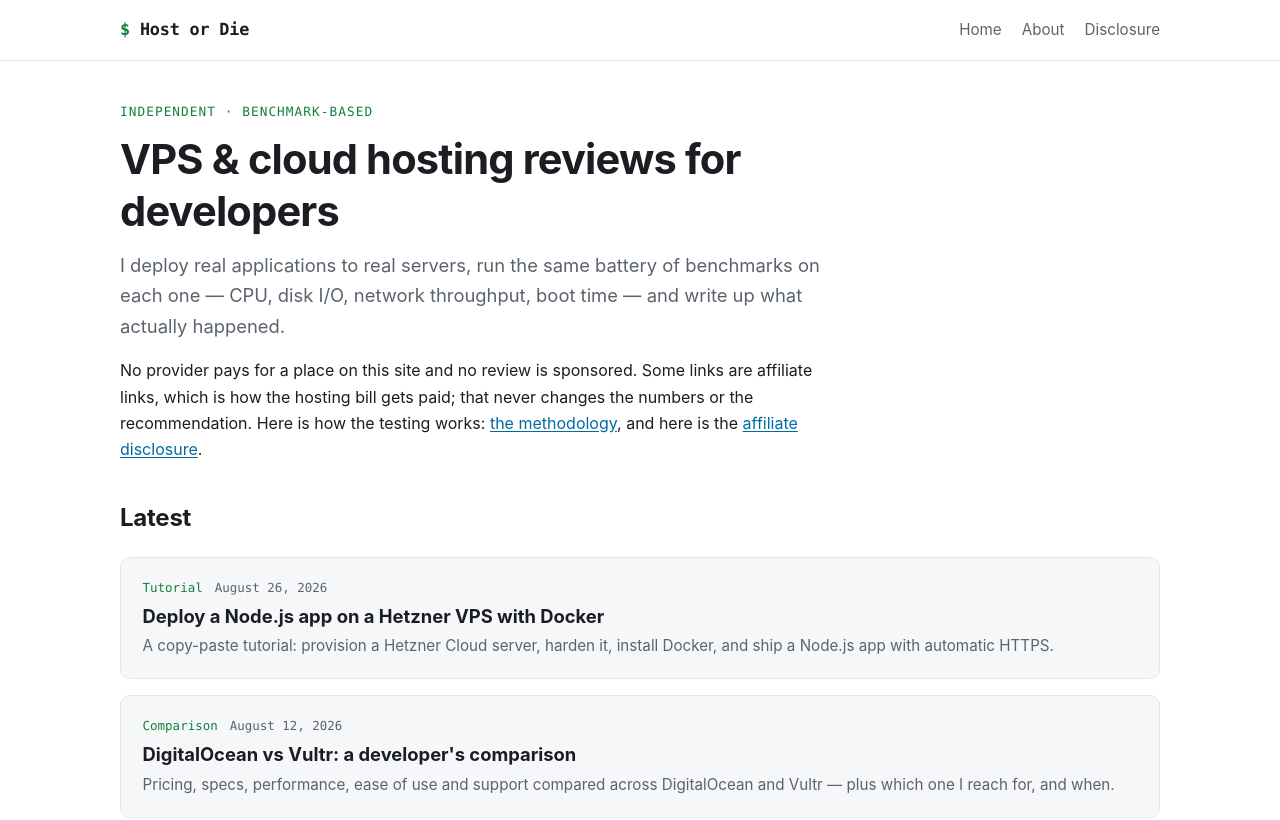
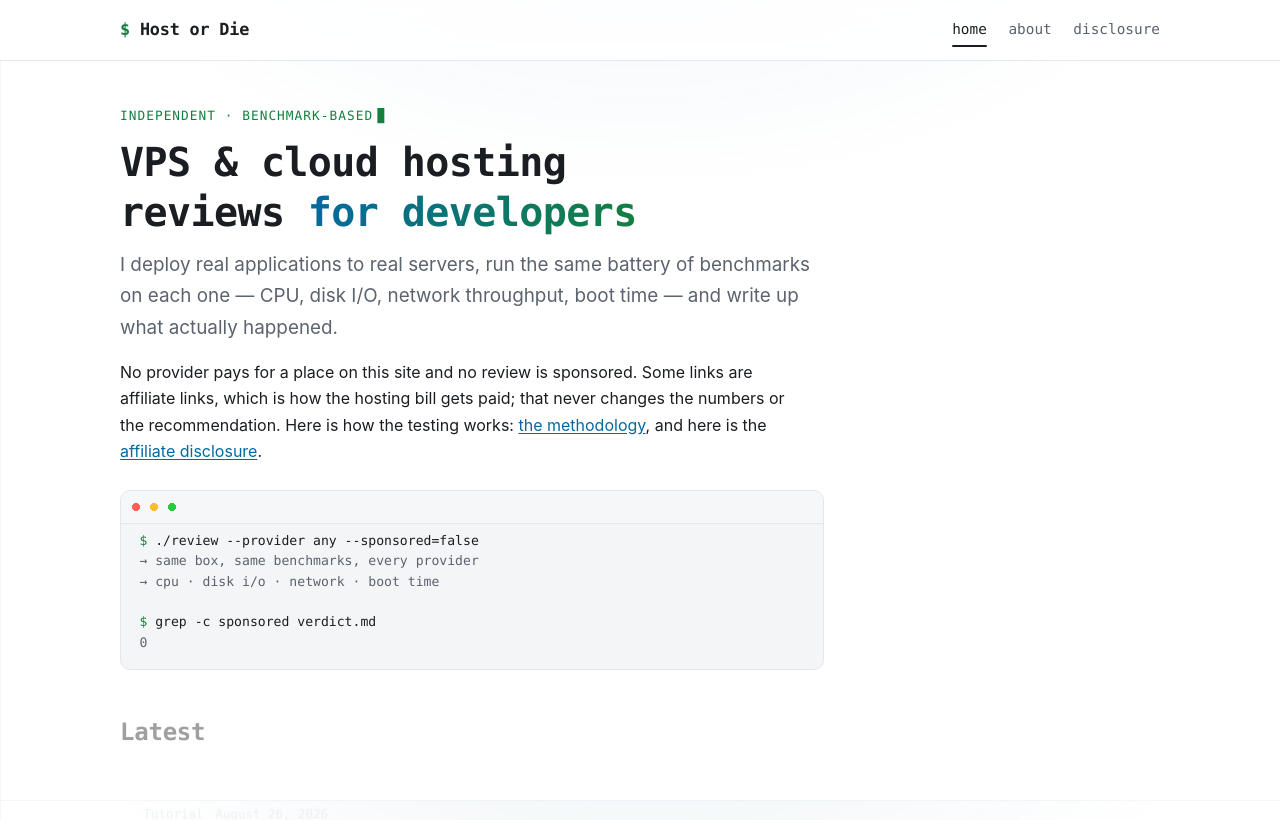
Before and after one commit to KAKAURIDZE-GIGI/affirmation, a Next.js app: page / in a window 1280 px wide. Shown: the top 820 px of the page. Built offline with nearby package versions, Linux system fonts and the light colour scheme; no server answers.

Commit message:
Updated ui

```diff
--- a/app/globals.css
+++ b/app/globals.css
@@ -1,23 +1,33 @@
 /* ---------------------------------------------------------------------------
    Host or Die — global styles
    Plain CSS, no framework. Dark-first with a light-mode override.
+   Animations are CSS-only and gated behind prefers-reduced-motion.
    --------------------------------------------------------------------------- */
 
 :root {
   --bg: #0b0d10;
   --bg-elev: #14171c;
+  --bg-elev-2: #191d24;
   --bg-code: #0f1216;
   --border: #232830;
+  --border-strong: #313742;
   --text: #e6e8eb;
   --text-dim: #9aa4b2;
   --link: #7dd3fc;
   --link-strong: #38bdf8;
   --term: #4ade80;
   --btn-fg: #06131c;
+  --glow: color-mix(in srgb, var(--link-strong) 13%, transparent);
+  --grid-line: color-mix(in srgb, var(--text) 4%, transparent);
+  --shadow: 0 10px 34px -14px rgba(0, 0, 0, 0.55);
 
   --maxw: 1080px;
   --prose: 44rem;
   --radius: 10px;
+  --radius-lg: 14px;
+
+  --ease: cubic-bezier(0.2, 0.65, 0.2, 1);
+  --dur: 0.55s;
 
   --mono: ui-monospace, SFMono-Regular, "SF Mono", Menlo, Consolas,
     "Liberation Mono", monospace;
@@ -29,14 +39,19 @@
   :root {
     --bg: #ffffff;
     --bg-elev: #f6f7f9;
+    --bg-elev-2: #eef0f3;
     --bg-code: #f4f5f7;
     --border: #e4e7ec;
+    --border-strong: #d3d8df;
     --text: #1a1d21;
     --text-dim: #5b636e;
     --link: #0369a1;
     --link-strong: #075985;
     --term: #15803d;
     --btn-fg: #f8fafc;
+    --glow: color-mix(in srgb, var(--link-strong) 8%, transparent);
+    --grid-line: color-mix(in srgb, var(--text) 3.5%, transparent);
+    --shadow: 0 10px 30px -16px rgba(15, 23, 42, 0.28);
   }
 }
 
@@ -46,17 +61,34 @@
 
 html {
   -webkit-text-size-adjust: 100%;
+  scroll-padding-top: 5rem;
 }
 
 body {
   margin: 0;
-  background: var(--bg);
+  min-height: 100dvh;
+  background-color: var(--bg);
+  background-image:
+    radial-gradient(55rem 34rem at 50% -12rem, var(--glow), transparent 70%),
+    linear-gradient(var(--grid-line) 1px, transparent 1px),
+    linear-gradient(90deg, var(--grid-line) 1px, transparent 1px);
+  background-size: 100% 100%, 44px 44px, 44px 44px;
+  background-position: center top;
+  background-repeat: no-repeat, repeat, repeat;
+  background-attachment: fixed;
   color: var(--text);
   font-family: var(--sans);
   font-size: 16px;
   line-height: 1.65;
   -webkit-font-smoothing: antialiased;
   text-rendering: optimizeLegibility;
+}
+
+img,
+svg,
+video {
+  max-width: 100%;
+  height: auto;
 }
 
 .container {
@@ -66,44 +98,75 @@ body {
 }
 
 main.container {
-  padding-top: 2.5rem;
-  padding-bottom: 4rem;
+  padding-top: 2.75rem;
+  padding-bottom: 4.5rem;
 }
 
 a {
   color: var(--link);
   text-underline-offset: 2px;
+  transition: color 0.18s var(--ease);
 }
 a:hover {
   color: var(--link-strong);
+}
+
+:focus-visible {
+  outline: 2px solid var(--link-strong);
+  outline-offset: 2px;
+  border-radius: 4px;
+}
+
+::selection {
+  background: color-mix(in srgb, var(--term) 26%, transparent);
+  color: var(--text);
 }
 
 h1,
 h2,
 h3,
 h4 {
-  line-height: 1.25;
+  font-family: var(--mono);
+  line-height: 1.24;
   font-weight: 700;
   margin: 2rem 0 0.75rem;
+  text-wrap: balance;
 }
 h1 {
-  font-size: clamp(1.9rem, 1.4rem + 2.2vw, 2.6rem);
+  font-size: clamp(1.8rem, 1.25rem + 2.4vw, 2.5rem);
   margin-top: 0;
-  letter-spacing: -0.02em;
+  letter-spacing: -0.015em;
 }
 h2 {
-  font-size: 1.5rem;
+  font-size: clamp(1.3rem, 1.12rem + 0.8vw, 1.5rem);
   letter-spacing: -0.01em;
   padding-top: 0.5rem;
+  scroll-margin-top: 5rem;
 }
 h3 {
-  font-size: 1.2rem;
+  font-size: 1.15rem;
+  scroll-margin-top: 5rem;
+}
+
+/* Article headings echo their Markdown source — a familiar cue for devs. */
+.prose > h2::before {
+  content: "## " / "";
+  color: var(--text-dim);
+  font-weight: 400;
+}
+.prose > h3::before {
+  content: "### " / "";
+  color: var(--text-dim);
+  font-weight: 400;
 }
 
 p,
 ul,
 ol {
   margin: 0 0 1rem;
+}
+p {
+  text-wrap: pretty;
 }
 
 hr {
@@ -112,7 +175,7 @@ hr {
   margin: 2.5rem 0;
 }
 
-/* ---- Skip link ---------------------------------------------------------- */
+/* ---- Skip link ------------------------------------------------------------ */
 
 .skip-link {
   position: absolute;
@@ -129,14 +192,17 @@ hr {
   left: 0;
 }
 
-/* ---- Header ----------------------------------------------------------- */
+/* ---- Header ------------------------------------------------------------- */
 
 .site-header {
-  border-bottom: 1px solid var(--border);
-  background: var(--bg);
   position: sticky;
   top: 0;
   z-index: 20;
+  border-bottom: 1px solid var(--border);
+  background: var(--bg);
+  background: color-mix(in srgb, var(--bg) 82%, transparent);
+  -webkit-backdrop-filter: saturate(1.4) blur(10px);
+  backdrop-filter: saturate(1.4) blur(10px);
 }
 .site-header .container {
   display: flex;
@@ -146,30 +212,62 @@ hr {
   min-height: 60px;
 }
 .brand {
+  display: inline-flex;
+  align-items: baseline;
   font-family: var(--mono);
   font-weight: 700;
   font-size: 1.05rem;
   color: var(--text);
   text-decoration: none;
   letter-spacing: -0.01em;
+  white-space: nowrap;
+  transition: opacity 0.18s var(--ease);
+}
+.brand:hover {
+  color: var(--text);
+  opacity: 0.75;
 }
 .brand .prompt {
   color: var(--term);
 }
 .site-nav {
   display: flex;
-  gap: 1.25rem;
-  font-size: 0.95rem;
+  gap: 1.35rem;
+  font-family: var(--mono);
+  font-size: 0.9rem;
+  text-transform: lowercase;
 }
 .site-nav a {
+  position: relative;
   color: var(--text-dim);
   text-decoration: none;
+  padding: 0.35rem 0;
+}
+.site-nav a::after {
+  content: "";
+  position: absolute;
+  left: 0;
+  right: 0;
+  bottom: 0;
+  height: 2px;
+  border-radius: 2px;
+  background: currentColor;
+  transform: scaleX(0);
+  transform-origin: left;
+  transition: transform 0.25s var(--ease);
 }
 .site-nav a:hover {
   color: var(--text);
 }
+.site-nav a:hover::after,
+.site-nav a[aria-current="page"]::after {
+  transform: scaleX(1);
+}
+.site-nav a[aria-current="page"] {
+  color: var(--text);
+}
 
-/* ---- Footer ----------------------------------------------------------- */
+/* ---- Footer ---------------------------------------------------------------- */
 
 .site-footer {
   border-top: 1px solid var(--border);
@@ -196,13 +294,17 @@ hr {
   gap: 1.25rem;
 }
 
-/* ---- Hero / homepage ------------------------------------------------- */
+/* ---- Hero / homepage --------------------------------------------------- */
 
 .hero {
   max-width: var(--prose);
 }
+.hero pre {
+  margin-top: 1.6rem;
+  font-size: 0.82rem;
+}
 .hero .lead {
-  font-size: 1.15rem;
+  font-size: clamp(1.05rem, 1rem + 0.5vw, 1.18rem);
   color: var(--text-dim);
 }
 .eyebrow {
@@ -213,8 +315,27 @@ hr {
   color: var(--term);
   margin: 0 0 0.75rem;
 }
+.eyebrow::after {
+  content: "\2589";
+  margin-left: 0.35em;
+  animation: hod-blink 1.1s steps(1, end) infinite;
+}
+.accent-text {
+  color: var(--link-strong);
+}
+@supports (
+  (-webkit-background-clip: text) or (background-clip: text)
+) {
+  .accent-text {
+    background: linear-gradient(115deg, var(--link), var(--term));
+    -webkit-background-clip: text;
+    background-clip: text;
+    -webkit-text-fill-color: transparent;
+    color: transparent;
+  }
+}
 
-/* ---- Post list ------------------------------------------------------- */
+/* ---- Post list ---------------------------------------------------------- */
 
 .post-list {
   list-style: none;
@@ -224,14 +345,19 @@ hr {
   gap: 1rem;
 }
 .post-card {
+  position: relative;
   border: 1px solid var(--border);
-  border-radius: var(--radius);
-  padding: 1.25rem 1.35rem;
+  border-radius: var(--radius-lg);
+  padding: 1.3rem 1.4rem;
   background: var(--bg-elev);
-  transition: border-color 0.15s ease;
+  transition: transform 0.25s var(--ease), border-color 0.25s var(--ease),
+    box-shadow 0.25s var(--ease), background 0.25s var(--ease);
 }
 .post-card:hover {
+  transform: translateY(-3px);
   border-color: var(--link-strong);
+  background: var(--bg-elev-2);
+  box-shadow: var(--shadow);
 }
 .post-card .meta {
   font-family: var(--mono);
@@ -239,7 +365,7 @@ hr {
   color: var(--text-dim);
   display: flex;
   gap: 0.75rem;
-  margin-bottom: 0.4rem;
+  margin-bottom: 0.45rem;
 }
 .post-card .badge {
   color: var(--term);
@@ -252,8 +378,17 @@ hr {
   color: var(--text);
   text-decoration: none;
 }
-.post-card h3 a:hover {
+.post-card h3 a::after {
+  content: " \2192" / "";
+  display: inline-block;
   color: var(--link);
+  transition: transform 0.25s var(--ease);
+}
+.post-card:hover h3 a {
+  color: var(--link);
+}
+.post-card:hover h3 a::after {
+  transform: translateX(4px);
 }
 .post-card p {
   margin: 0;
@@ -261,13 +396,13 @@ hr {
   font-size: 0.95rem;
 }
 
-/* ---- Signup form -------------------------------------------------------- */
+/* ---- Signup form --------------------------------------------------------- */
 
 .signup {
-  margin: 2.5rem 0 0;
+  margin: 2.75rem 0 0;
   border: 1px solid var(--border);
-  border-radius: var(--radius);
-  padding: 1.5rem;
+  border-radius: var(--radius-lg);
+  padding: 1.6rem;
   background: var(--bg-elev);
   max-width: var(--prose);
 }
@@ -283,44 +418,58 @@ hr {
 }
 .signup input[type="email"] {
   flex: 1 1 16rem;
-  padding: 0.6rem 0.75rem;
-  border-radius: 8px;
-  border: 1px solid var(--border);
+  min-width: 0;
+  padding: 0.7rem 0.8rem;
+  border-radius: 9px;
+  border: 1px solid var(--border-strong);
   background: var(--bg);
   color: var(--text);
+  font: inherit;
   font-size: 0.95rem;
+  transition: border-color 0.18s var(--ease), box-shadow 0.18s var(--ease);
+}
+.signup input[type="email"]::placeholder {
+  color: var(--text-dim);
 }
 .signup input[type="email"]:focus {
-  outline: 2px solid var(--link-strong);
-  outline-offset: 1px;
+  outline: none;
+  border-color: var(--link-strong);
+  box-shadow: 0 0 0 3px color-mix(in srgb, var(--link-strong) 25%, transparent);
 }
 .signup-note {
-  margin: 0.75rem 0 0;
+  margin: 0.8rem 0 0;
   font-size: 0.82rem;
   color: var(--text-dim);
 }
 
-/* ---- Buttons --------------------------------------------------------- */
+/* ---- Buttons ---------------------------------------------------------- */
 
 .btn {
   display: inline-block;
   background: var(--link-strong);
   color: var(--btn-fg);
-  padding: 0.6rem 1.05rem;
-  border-radius: 8px;
+  padding: 0.7rem 1.15rem;
+  border-radius: 9px;
   border: 0;
   font: inherit;
   font-weight: 600;
   font-size: 0.95rem;
+  line-height: 1.2;
   text-decoration: none;
   cursor: pointer;
+  transition: transform 0.18s var(--ease), box-shadow 0.18s var(--ease),
+    opacity 0.18s var(--ease);
 }
 .btn:hover {
   color: var(--btn-fg);
-  opacity: 0.9;
+  transform: translateY(-1px);
+  box-shadow: 0 8px 22px -10px var(--link-strong);
+}
+.btn:active {
+  transform: translateY(0);
 }
 
-/* ---- Prose (article body) ----------------------------------------------- */
+/* ---- Prose (article body) --------------------------------------------- */
 
 .prose {
   max-width: var(--prose);
@@ -338,11 +487,22 @@ hr {
 .prose strong {
   color: var(--text);
 }
+.prose a {
+  text-decoration: underline;
+  text-decoration-color: color-mix(in srgb, currentColor 45%, transparent);
+}
+.prose a:hover {
+  text-decoration-color: currentColor;
+}
 .article-meta {
   font-family: var(--mono);
   font-size: 0.82rem;
   color: var(--text-dim);
   margin: 0 0 1.5rem;
+}
+.article-meta::before {
+  content: "// " / "";
+  opacity: 0.7;
 }
 
 /* ---- Code ----------------------------------------------------------- */
@@ -356,26 +516,53 @@ code {
   padding: 0.1em 0.38em;
 }
 pre {
-  background: var(--bg-code);
+  position: relative;
+  max-width: 100%;
   border: 1px solid var(--border);
   border-radius: var(--radius);
-  padding: 1rem 1.15rem;
+  padding: 2.5rem 1.15rem 1rem;
   overflow-x: auto;
+  -webkit-overflow-scrolling: touch;
   font-size: 0.86rem;
   line-height: 1.55;
+  tab-size: 2;
   margin: 0 0 1.25rem;
+  /* Terminal-window chrome drawn as backgrounds so it stays pinned to the
+     visible box even when a long line scrolls horizontally. */
+  background-color: var(--bg-code);
+  background-image:
+    radial-gradient(circle 4px at 15px 16px, #ff5f56 96%, transparent),
+    radial-gradient(circle 4px at 33px 16px, #ffbd2e 96%, transparent),
+    radial-gradient(circle 4px at 51px 16px, #27c93f 96%, transparent),
+    linear-gradient(var(--border) 0 0),
+    linear-gradient(var(--bg-elev) 0 0);
+  background-repeat: no-repeat;
+  background-size: auto, auto, auto, 100% 1px, 100% 32px;
+  background-position: 0 0, 0 0, 0 0, 0 32px, 0 0;
 }
 pre code {
+  display: block;
   background: none;
   border: 0;
   padding: 0;
   font-size: inherit;
+}
+.c-prompt {
+  color: var(--term);
+}
+.c-out {
+  color: var(--text-dim);
+}
+.c-comment {
+  color: color-mix(in srgb, var(--text-dim) 80%, transparent);
+  font-style: italic;
 }
 
 /* ---- Tables ------------------------------------------------------------- */
 
 .table-wrap {
   overflow-x: auto;
+  -webkit-overflow-scrolling: touch;
   border: 1px solid var(--border);
   border-radius: var(--radius);
   margin: 0 0 1.5rem;
@@ -388,7 +575,7 @@ table {
 th,
 td {
   text-align: left;
-  padding: 0.6rem 0.85rem;
+  padding: 0.65rem 0.9rem;
   border-bottom: 1px solid var(--border);
   vertical-align: top;
 }
@@ -397,12 +584,19 @@ thead th {
   font-family: var(--mono);
   font-size: 0.8rem;
   letter-spacing: 0.02em;
+  white-space: nowrap;
+}
+tbody tr {
+  transition: background 0.15s var(--ease);
+}
+tbody tr:hover {
+  background: var(--bg-elev);
 }
 tbody tr:last-child td {
   border-bottom: 0;
 }
 
-/* ---- Callout / disclosure box ---------------------------------------- */
+/* ---- Callout / disclosure box -------------------------------------------- */
 
 .callout {
   border: 1px solid var(--border);
@@ -429,12 +623,12 @@ tbody tr:last-child td {
   margin-bottom: 0.4rem;
 }
 
-/* ---- Utilities ----------------------------------------------------------- */
+/* ---- Layout helpers ----------------------------------------------------- */
 
 .verdict {
   border: 1px solid var(--border);
-  border-radius: var(--radius);
-  padding: 1.15rem 1.35rem;
+  border-radius: var(--radius-lg);
+  padding: 1.2rem 1.4rem;
   background: var(--bg-elev);
   margin: 0 0 1.75rem;
 }
@@ -443,13 +637,17 @@ tbody tr:last-child td {
   margin-top: 0;
 }
 .back-link {
+  display: inline-block;
   font-family: var(--mono);
   font-size: 0.85rem;
   color: var(--text-dim);
   text-decoration: none;
+  margin-bottom: 0.5rem;
+  transition: transform 0.2s var(--ease), color 0.18s var(--ease);
 }
 .back-link:hover {
   color: var(--text);
+  transform: translateX(-3px);
 }
 .two-col {
   display: grid;
@@ -474,3 +672,132 @@ tbody tr:last-child td {
 .pros-cons ul {
   margin: 0;
 }
+
+/* ---- Mobile ------------------------------------------------------------- */
+
+@media (max-width: 640px) {
+  main.container {
+    padding-top: 1.75rem;
+    padding-bottom: 3rem;
+  }
+  .container {
+    padding-inline: 1.1rem;
+  }
+  h1 {
+    margin-bottom: 0.6rem;
+  }
+  .signup {
+    padding: 1.25rem;
+  }
+  .signup input[type="email"],
+  .btn {
+    flex: 1 1 100%;
+    text-align: center;
+  }
+  pre {
+    font-size: 0.8rem;
+    padding: 2.4rem 1rem 0.9rem;
+  }
+  .post-card {
+    padding: 1.15rem 1.2rem;
+  }
+}
+
+@media (max-width: 460px) {
+  .site-header .container {
+    min-height: 54px;
+  }
+  .brand {
+    font-size: 0.95rem;
+  }
+  .brand .prompt {
+    display: none;
+  }
+  .site-nav {
+    gap: 0.95rem;
+    font-size: 0.85rem;
+  }
+}
+
+/* ---- Motion ----------------------------------------------------------- */
+
+@media (prefers-reduced-motion: no-preference) {
+  html {
+    scroll-behavior: smooth;
+  }
+
+  @keyframes hod-rise {
+    from {
+      opacity: 0;
+      transform: translateY(14px);
+    }
+    to {
+      opacity: 1;
+      transform: none;
+    }
+  }
+
+  @keyframes hod-blink {
+    0%,
+    45% {
+      opacity: 1;
+    }
+    50%,
+    95% {
+      opacity: 0;
+    }
+    100% {
+      opacity: 1;
+    }
+  }
+
+  /* Above-the-fold: animate once on load, with a small stagger. */
+  .hero > *,
+  .prose > h1,
+  .prose > .article-meta,
+  main > section:first-of-type {
+    animation: hod-rise var(--dur) var(--ease) both;
+  }
+  .hero > :nth-child(1) {
+    animation-delay: 0.03s;
+  }
+  .hero > :nth-child(2) {
+    animation-delay: 0.09s;
+  }
+  .hero > :nth-child(3) {
+    animation-delay: 0.15s;
+  }
+  .hero > :nth-child(4) {
+    animation-delay: 0.21s;
+  }
+
+  /* Below-the-fold: reveal on scroll. Only where the browser supports
+     scroll-driven animations — elsewhere the content is simply static. */
+  @supports (animation-timeline: view()) {
+    .post-card,
+    main > section:not(:first-of-type),
+    .prose > h2,
+    .prose > pre,
+    .prose > .table-wrap,
+    .prose > .two-col,
+    .prose > .verdict,
+    .prose > .callout,
+    .prose > .signup {
+      opacity: 0;
+      animation: hod-rise linear both;
+      animation-timeline: view();
+      animation-range: entry 0% cover 22%;
+    }
+  }
+}
+
+@media (prefers-reduced-motion: reduce) {
+  *,
+  *::before,
+  *::after {
+    animation-duration: 0.001ms !important;
+    animation-iteration-count: 1 !important;
+    transition-duration: 0.001ms !important;
+    scroll-behavior: auto !important;
+  }
+}
--- a/app/page.tsx
+++ b/app/page.tsx
@@ -14,7 +14,10 @@ export default function HomePage() {
     <>
       <section className="hero">
         <p className="eyebrow">Independent · benchmark-based</p>
-        <h1>VPS &amp; cloud hosting reviews for developers</h1>
+        <h1>
+          VPS &amp; cloud hosting reviews{" "}
+          <span className="accent-text">for developers</span>
+        </h1>
         <p className="lead">
           I deploy real applications to real servers, run the same battery of
           benchmarks on each one — CPU, disk I/O, network throughput, boot time
@@ -28,6 +31,23 @@ export default function HomePage() {
           <Link href="/about/">the methodology</Link>, and here is the{" "}
           <Link href="/disclosure/">affiliate disclosure</Link>.
         </p>
+        <pre aria-hidden="true">
+          <code>
+            <span className="c-prompt">$</span> ./review --provider any
+            --sponsored=false{"\n"}
+            <span className="c-out">
+              → same box, same benchmarks, every provider
+            </span>
+            {"\n"}
+            <span className="c-out">
+              → cpu · disk i/o · network · boot time
+            </span>
+            {"\n\n"}
+            <span className="c-prompt">$</span> grep -c sponsored verdict.md
+            {"\n"}
+            <span className="c-out">0</span>
+          </code>
+        </pre>
       </section>
 
       <section aria-labelledby="latest">
--- a/components/Header.tsx
+++ b/components/Header.tsx
@@ -1,19 +1,18 @@
 import Link from "next/link";
 import { siteConfig } from "@/lib/site";
+import NavLinks from "./NavLinks";
 
 export default function Header() {
   return (
     <header className="site-header">
       <div className="container">
         <Link href="/" className="brand">
-          <span className="prompt">$&nbsp;</span>
+          <span className="prompt" aria-hidden="true">
+            $&nbsp;
+          </span>
           {siteConfig.name}
         </Link>
-        <nav className="site-nav" aria-label="Primary">
-          <Link href="/">Home</Link>
-          <Link href="/about/">About</Link>
-          <Link href="/disclosure/">Disclosure</Link>
-        </nav>
+        <NavLinks />
       </div>
     </header>
   );
--- /dev/null
+++ b/components/NavLinks.tsx
@@ -0,0 +1,31 @@
+"use client";
+
+import Link from "next/link";
+import { usePathname } from "next/navigation";
+
+const links = [
+  { href: "/", label: "Home" },
+  { href: "/about/", label: "About" },
+  { href: "/disclosure/", label: "Disclosure" },
+];
+
+const trim = (s: string) => (s !== "/" && s.endsWith("/") ? s.slice(0, -1) : s);
+
+export default function NavLinks() {
+  const here = trim(usePathname() || "/");
+
+  return (
+    <nav className="site-nav" aria-label="Primary">
+      {links.map(({ href, label }) => {
+        const target = trim(href);
+        const active =
+          target === "/" ? here === "/" : here === target || here.startsWith(target + "/");
+        return (
+          <Link key={href} href={href} aria-current={active ? "page" : undefined}>
+            {label}
+          </Link>
+        );
+      })}
+    </nav>
+  );
+}
```
